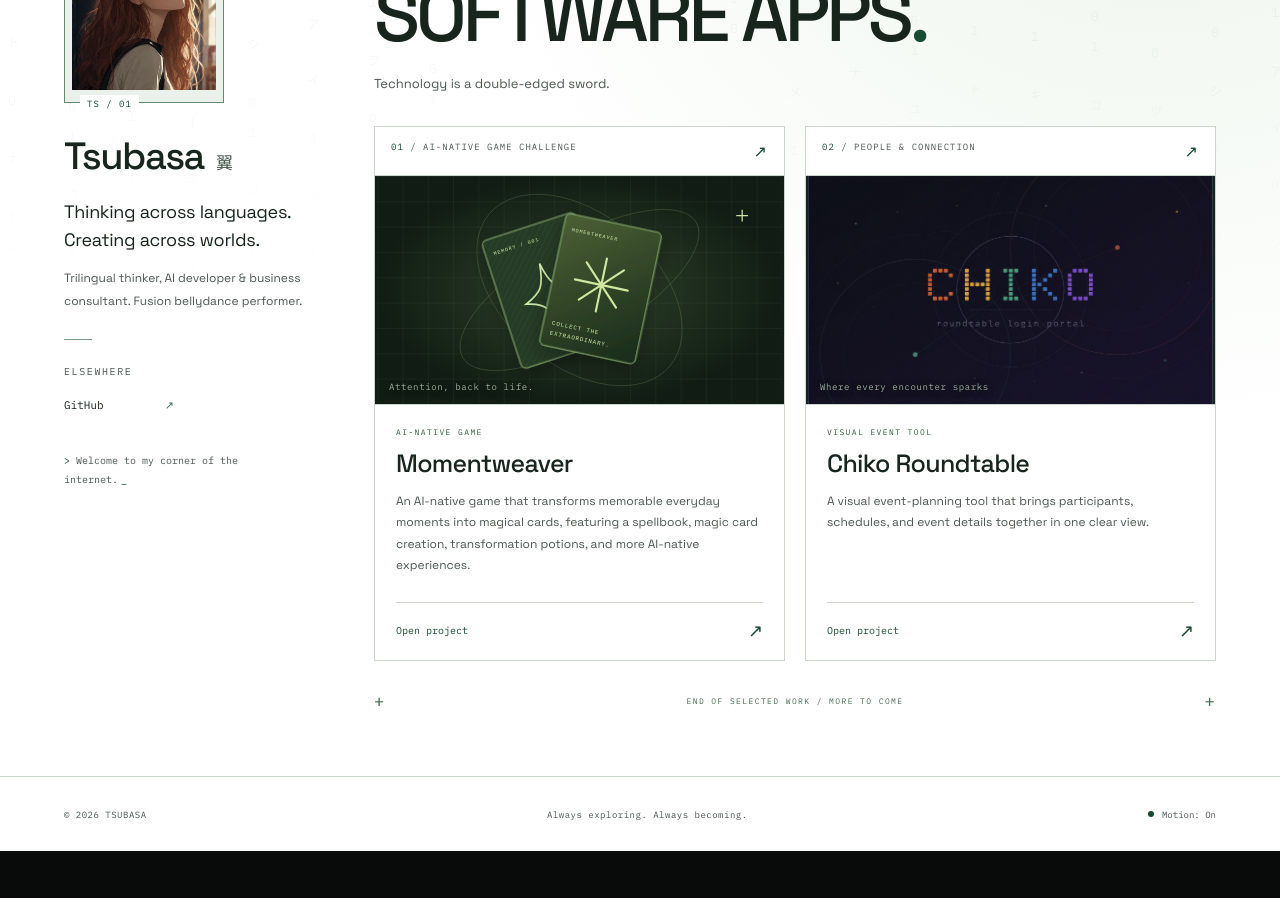
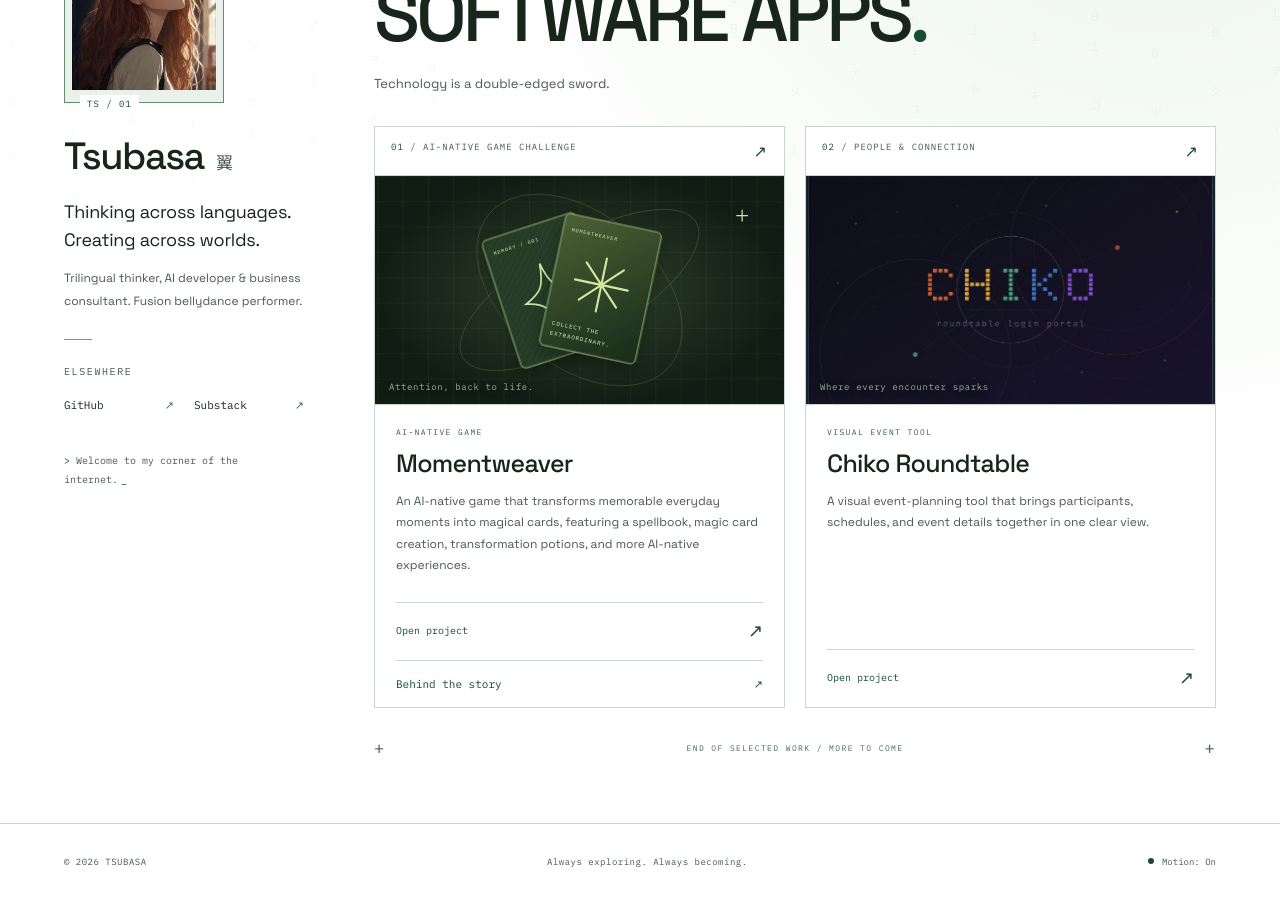
Before and after one commit to Tsubasaas/tsubasaas.github.io, a React (Vite) app: page / in a window 1280 px wide. Shown: the part 260-1158 px from the top of the page. Before the commit the page ends 1111 px from the top, so only its background shows below. Built offline with nearby package versions, Linux system fonts and the light colour scheme.

Commit message:
Add game challenge article and Substack profile link

```diff
--- a/src/App.jsx
+++ b/src/App.jsx
@@ -19,11 +19,22 @@ const COPY = {
 };
 const LINKS = [
   { label: "GitHub", url: "https://github.com/Tsubasaas" },
+  { label: "Substack", url: "https://tsubasayf.substack.com/" },
 ];
 const PROJECTS = [
   { name: "Momentweaver", url: "https://www.momentweaver.com/", type: "card", kind: "momentKind", desc: "moment", visual: "moment" },
   { name: "Chiko Roundtable", url: "https://chikoroundtable.com/login", type: "community", kind: "chikoKind", desc: "chiko", visual: "chiko" },
 ];
+const MOMENTWEAVER_STORY = {
+  title: "A 100-Hour AI-Native Game Challenge",
+  url: "https://tsubasayf.substack.com/p/a-100-hour-ai-native-game-challenge",
+  updatedAt: "2026-09-27",
+};
+const ARTICLE_COPY = {
+  en: { story: "Behind the story", read: "Read article", updated: "Updated" },
+  zh: { story: "背后的故事", read: "阅读原文", updated: "更新于" },
+  ja: { story: "制作の舞台裏", read: "記事を読む", updated: "更新日" },
+};
 function initialLanguage() {
   try { const saved = localStorage.getItem("tsubasa-language"); return LANGUAGES.some(l => l.code === saved) ? saved : "en"; } catch { return "en"; }
 }
@@ -80,8 +91,13 @@ export default function Portfolio() {
         <nav className="section-nav" aria-label={copy.nav}>{["work", "writing", "publications"].map((item, i) => <button type="button" key={item} onClick={() => setSection(item)} aria-current={section === item ? "page" : undefined}><span className="nav-number">0{i + 1}</span>{copy[item]}{item === "work" && <span className="item-count">02</span>}</button>)}</nav>
         <section className="content-section" key={section} aria-labelledby="section-title">
           <div className="section-heading"><p className="small-label"><span className="green">//</span> {section === "work" ? copy.selected : copy.archive}<span className="heading-line" /></p><h2 id="section-title">{section === "work" ? copy.heading : section === "writing" ? copy.writingHeading : copy.pubHeading}<span className="heading-dot">.</span></h2><p className="section-subtitle">{section === "work" ? copy.subtitle : section === "writing" ? copy.writingSub : copy.pubSub}</p><span className="section-coordinate" aria-hidden="true">[ 0{["work", "writing", "publications"].indexOf(section) + 1} — 03 ]</span></div>
-          {section === "work" ? <div className="project-grid">{PROJECTS.map((project, i) => <article className="project-card" key={project.name}><ExternalLink href={project.url} className="project-link" aria-label={`${copy.project}: ${project.name}`}><div className="project-top"><span>0{i + 1} <span className="muted">/ {copy[project.type]}</span></span><Arrow /></div><ProjectVisual kind={project.visual} tagline={project.visual === "moment" ? copy.momentTagline : "Where every encounter sparks"} /><div className="project-details"><span className="project-kind">{copy[project.kind]}</span><h3>{project.name}</h3><p>{copy[project.desc]}</p><div className="project-cta">{copy.project}<Arrow /></div></div></ExternalLink></article>)}</div> : <div className="coming-soon"><div className="empty-glyph" aria-hidden="true">{section === "writing" ? "[ _ ]" : "{ … }"}</div><p className="small-label green">{copy.upcoming}</p><h3>{section === "writing" ? copy.writingEmpty : copy.pubEmpty}</h3><p>{section === "writing" ? copy.writingNote : copy.pubNote}</p></div>}
-          <div className="section-end" aria-hidden="true"><span>+</span><span>{section === "work" ? "END OF SELECTED WORK / MORE TO COME" : "TO BE CONTINUED"}</span><span>+</span></div>
+          {section === "work" ? <div className="project-grid">{PROJECTS.map((project, i) => <article className="project-card" key={project.name}>
+            <ExternalLink href={project.url} className="project-link" aria-label={`${copy.project}: ${project.name}`}><div className="project-top"><span>0{i + 1} <span className="muted">/ {copy[project.type]}</span></span><Arrow /></div><ProjectVisual kind={project.visual} tagline={project.visual === "moment" ? copy.momentTagline : "Where every encounter sparks"} /><div className="project-details"><span className="project-kind">{copy[project.kind]}</span><h3>{project.name}</h3><p>{copy[project.desc]}</p><div className="project-cta">{copy.project}<Arrow /></div></div></ExternalLink>
+            {project.visual === "moment" && <ExternalLink href={MOMENTWEAVER_STORY.url} className="project-story">{ARTICLE_COPY[language].story}<Arrow /></ExternalLink>}
+          </article>)}</div> : section === "writing" ? <article className="writing-card">
+            <ExternalLink href={MOMENTWEAVER_STORY.url} className="writing-link"><img className="writing-cover" src="/ai-native-game-challenge-cover.png" alt="The 100-Hour AI-Native Game Challenge — Reflections on the Future of Human Creativity" width="1672" height="941" /><div className="writing-details"><div className="writing-meta"><span className="small-label green">SUBSTACK</span><span className="writing-date">{ARTICLE_COPY[language].updated} <time dateTime={MOMENTWEAVER_STORY.updatedAt}>{MOMENTWEAVER_STORY.updatedAt}</time></span></div><h3 lang="en">{MOMENTWEAVER_STORY.title}</h3><div className="project-cta">{ARTICLE_COPY[language].read}<Arrow /></div></div></ExternalLink>
+          </article> : <div className="coming-soon"><div className="empty-glyph" aria-hidden="true">{ "{ … }" }</div><p className="small-label green">{copy.upcoming}</p><h3>{copy.pubEmpty}</h3><p>{copy.pubNote}</p></div>}
+          <div className="section-end" aria-hidden="true"><span>+</span><span>{section === "work" ? "END OF SELECTED WORK / MORE TO COME" : section === "writing" ? "END OF DAILY NOTES / MORE TO COME" : "TO BE CONTINUED"}</span><span>+</span></div>
         </section>
       </main>
     </div>
```
Also changed, not shown: src/styles.css, 1 other file (tests, documents, lock files or other folders).
